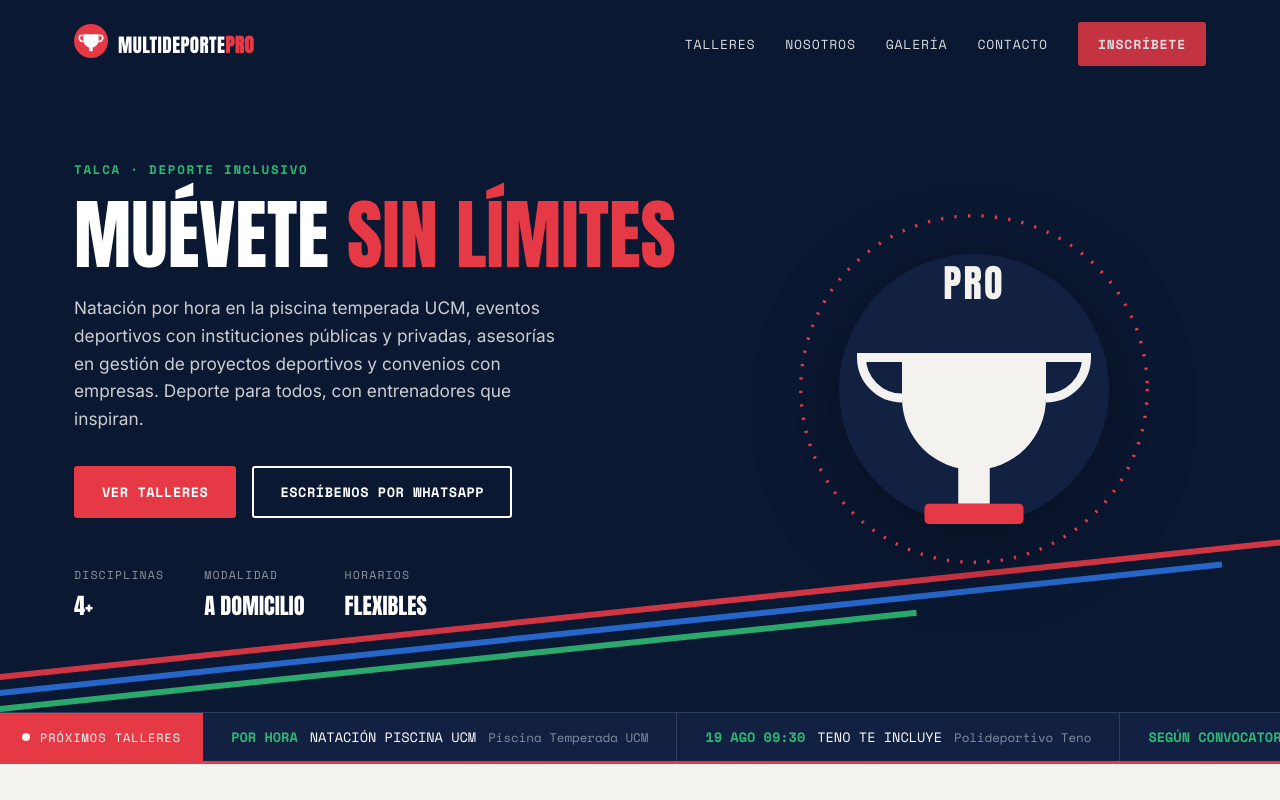
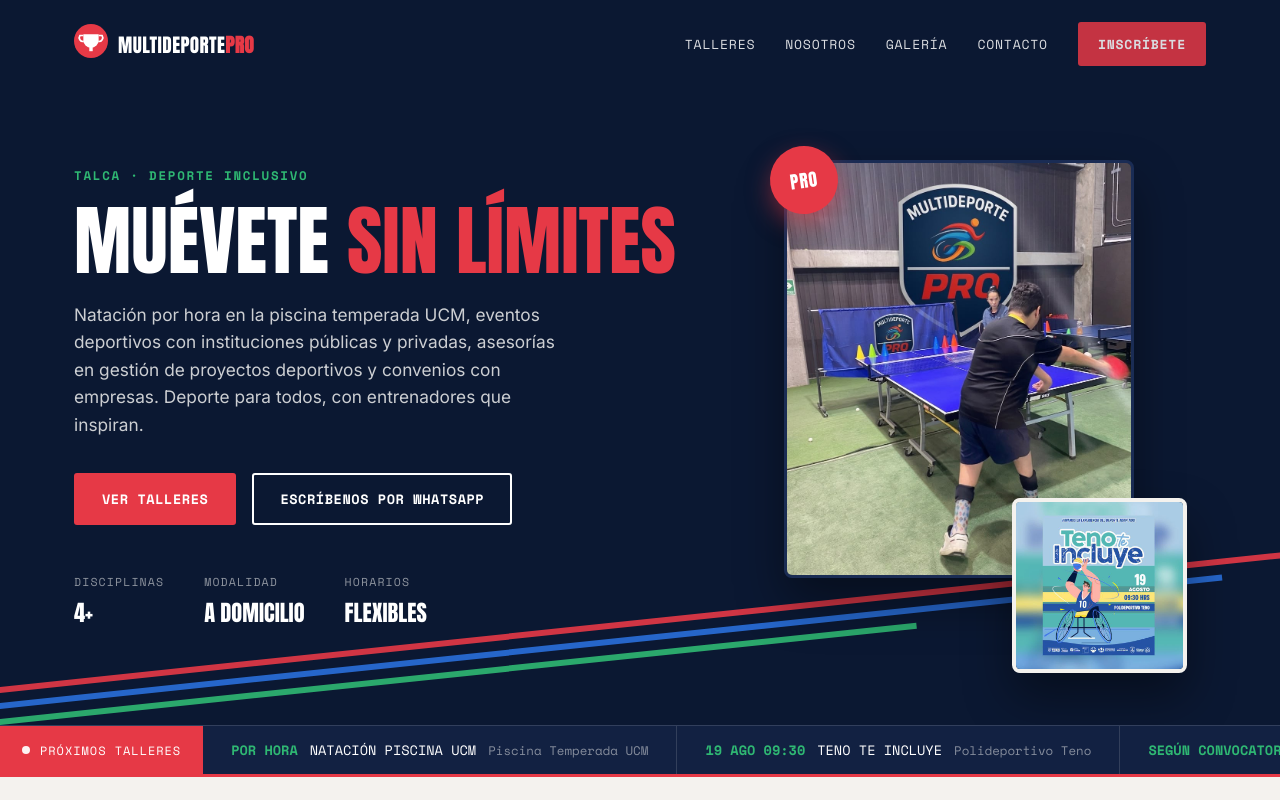
Before and after one commit to DaVinShiii/MultiDeportePro, a React (Vite) app: page / in a window 1280 px wide. Shown: the top 800 px of the page. Built offline with nearby package versions, Linux system fonts and the light colour scheme.

Commit message:
Reemplazar emblema genérico del hero por collage de fotos reales
El hero mostraba un trofeo SVG genérico. Ahora usa dos fotos reales de
talleres (tenis de mesa y Teno Te Incluye) en un collage superpuesto,
para que la portada se vea como la marca real y no como una plantilla.

```diff
--- a/src/components/Hero.css
+++ b/src/components/Hero.css
@@ -106,10 +106,59 @@
   text-transform: uppercase;
 }
 
-.hero__emblem {
+.hero__visual {
+  position: relative;
   justify-self: center;
-  width: min(360px, 80vw);
-  filter: drop-shadow(0 20px 40px rgba(0, 0, 0, 0.35));
+  width: min(380px, 84vw);
+  aspect-ratio: 4 / 5;
+}
+
+.hero__photo {
+  margin: 0;
+  position: absolute;
+  overflow: hidden;
+  border-radius: 8px;
+  box-shadow: 0 24px 48px rgba(0, 0, 0, 0.4);
+}
+
+.hero__photo img {
+  width: 100%;
+  height: 100%;
+  object-fit: cover;
+}
+
+.hero__photo--main {
+  inset: 0 8% 12% 0;
+  border: 3px solid var(--navy-3);
+}
+
+.hero__photo--accent {
+  right: -6%;
+  bottom: -8%;
+  width: 46%;
+  aspect-ratio: 1 / 1;
+  border: 4px solid var(--bone);
+  z-index: 2;
+}
+
+.hero__badge {
+  position: absolute;
+  top: -14px;
+  left: -14px;
+  z-index: 3;
+  display: flex;
+  align-items: center;
+  justify-content: center;
+  width: 68px;
+  height: 68px;
+  border-radius: 50%;
+  background: var(--red);
+  color: #fff;
+  font-family: var(--font-display);
+  font-size: 1.1rem;
+  letter-spacing: 0.05em;
+  box-shadow: 0 10px 24px rgba(230, 57, 70, 0.5);
+  transform: rotate(-8deg);
 }
 
 @media (max-width: 900px) {
@@ -120,8 +169,8 @@
     grid-template-columns: 1fr;
     text-align: left;
   }
-  .hero__emblem {
-    width: min(280px, 70vw);
+  .hero__visual {
+    width: min(320px, 72vw);
     justify-self: flex-start;
   }
 }
--- a/src/components/Hero.jsx
+++ b/src/components/Hero.jsx
@@ -1,4 +1,6 @@
 import "./Hero.css";
+
+const base = import.meta.env.BASE_URL;
 
 export default function Hero() {
   return (
@@ -50,30 +52,20 @@
           </dl>
         </div>
 
-        <div className="hero__emblem" aria-hidden="true">
-          <svg viewBox="0 0 320 320" width="100%" height="100%">
-            <circle cx="160" cy="160" r="154" fill="none" stroke="var(--red)" strokeWidth="3" strokeDasharray="2 10" />
-            <circle cx="160" cy="160" r="120" fill="var(--navy-2)" />
-            <path
-              d="M96 128h128v40a64 64 0 0 1-128 0v-40z"
-              fill="var(--bone)"
+        <div className="hero__visual">
+          <figure className="hero__photo hero__photo--main">
+            <img
+              src={`${base}gallery/tenis-mesa-entrenamiento.jpg`}
+              alt="Entrenamiento de tenis de mesa MultiDeporte Pro"
             />
-            <path d="M96 132H60a36 36 0 0 0 36 36" fill="none" stroke="var(--bone)" strokeWidth="8" />
-            <path d="M224 132h36a36 36 0 0 1-36 36" fill="none" stroke="var(--bone)" strokeWidth="8" />
-            <rect x="146" y="228" width="28" height="34" fill="var(--bone)" />
-            <rect x="116" y="262" width="88" height="18" rx="4" fill="var(--red)" />
-            <text
-              x="160"
-              y="80"
-              textAnchor="middle"
-              fontFamily="Anton, sans-serif"
-              fontSize="34"
-              fill="var(--bone)"
-              letterSpacing="2"
-            >
-              PRO
-            </text>
-          </svg>
+          </figure>
+          <figure className="hero__photo hero__photo--accent">
+            <img
+              src={`${base}gallery/teno-te-incluye.jpg`}
+              alt="Jornada Teno Te Incluye, deporte adaptado"
+            />
+          </figure>
+          <span className="hero__badge">PRO</span>
         </div>
       </div>
     </section>
```
